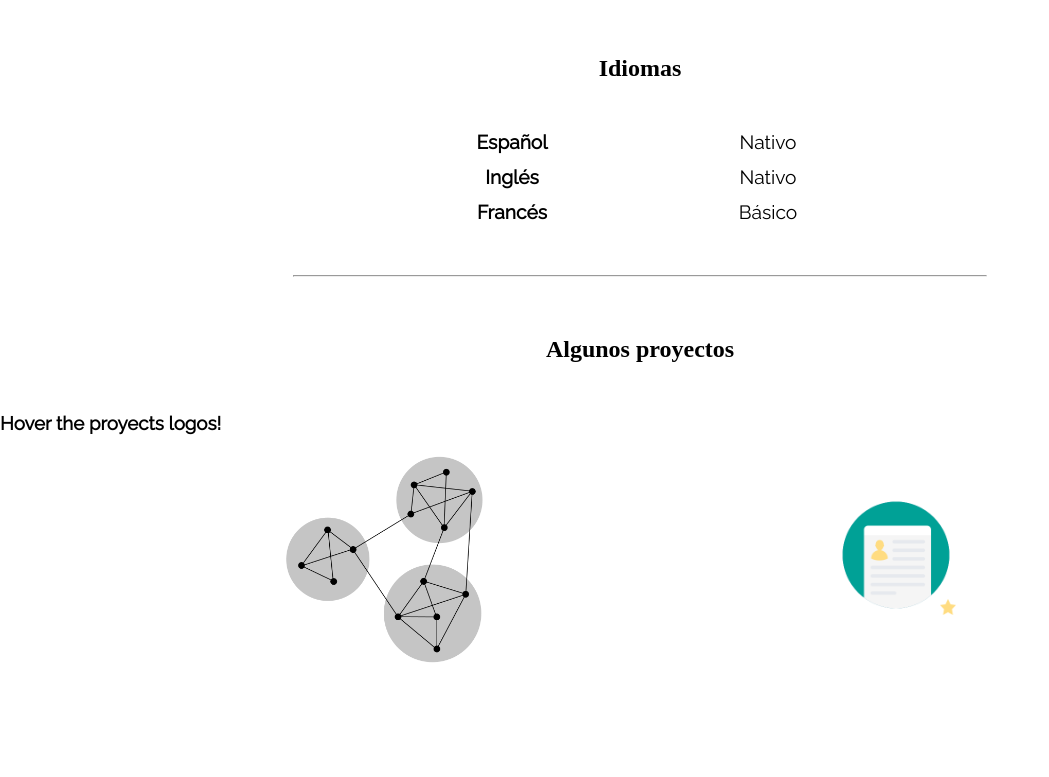
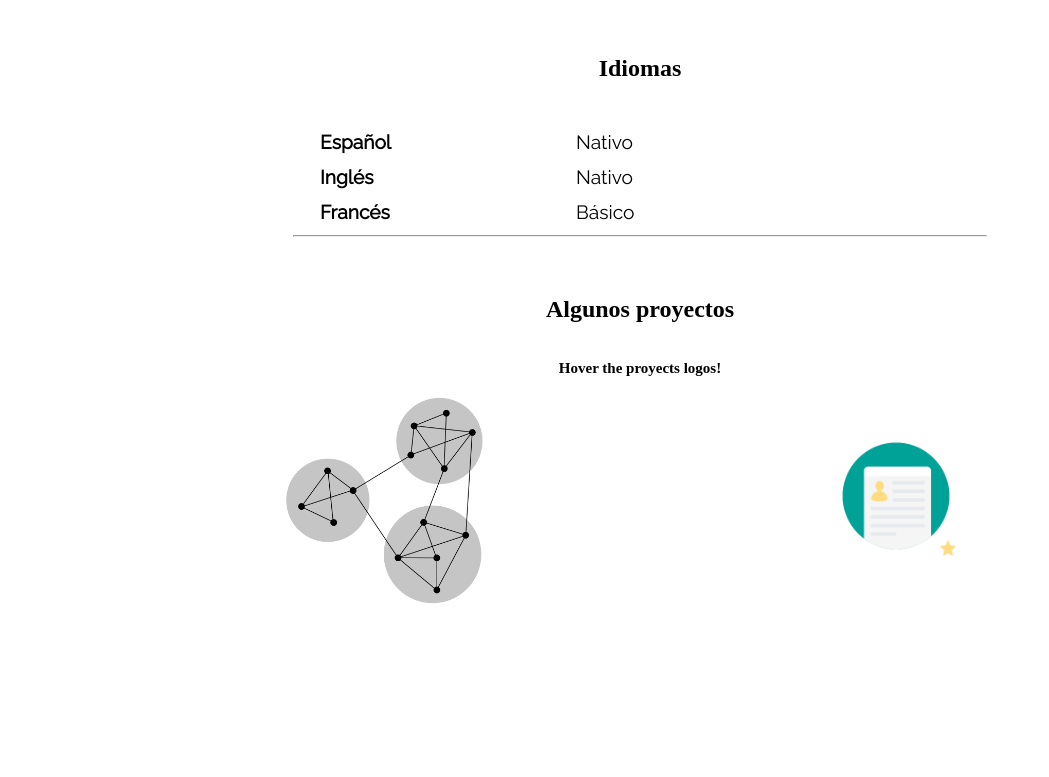
Before and after one commit to RoyCrivolotti/RoyCrivolotti.github.io, a plain HTML site: page index.html in a window 1280 px wide. Shown: the part 4660-5437 px from the top of the page, without its empty margins (0-1049 px from the left). Drawn offline with Linux system fonts and the light colour scheme; some packages are replaced by stand-ins of ours; a script that the page names is missing; a web font is replaced by a local one.

Commit message:
Minor edits in language and portfolio sections.

```diff
--- a/styles/styles.css
+++ b/styles/styles.css
@@ -211,7 +211,7 @@ main {
   margin-top: 4em;
 }
 
-#languages dd,
+/* #languages dd,
 #languages dt {
   width: auto;
   margin: auto;
@@ -222,7 +222,7 @@ main {
   grid-template-columns: 1fr 1fr;
   justify-items: center;
   margin: auto 30vw auto 30vw;
-}
+} */
 
 #iconblock {
   width: 80vw;
@@ -386,6 +386,24 @@ svg:active path {
   margin-top: 2em;
 }
 
+#portfolio {
+  display: grid;
+}
+
+#portfolio>h3 {
+  font-family: 'Kadwa';
+  font-size: 15px;
+  font-weight: 600;
+  justify-self: center;
+  opacity: 1;
+  margin-top: -1em;
+}
+
+#portfolio a {
+  -webkit-user-select: none;
+  -webkit-tap-highlight-color: transparent;
+}
+
 @media only screen and (max-width: 768px) {
   #title {
     font-size: 1.3em;
@@ -469,9 +487,9 @@ svg:active path {
     margin-left: 3em;
   }
 
-  #languages dt {
+  /* #languages dt {
     margin-left: -10vw;
-  }
+  } */
 
   #iconblock div {
     height: 20em;
```
